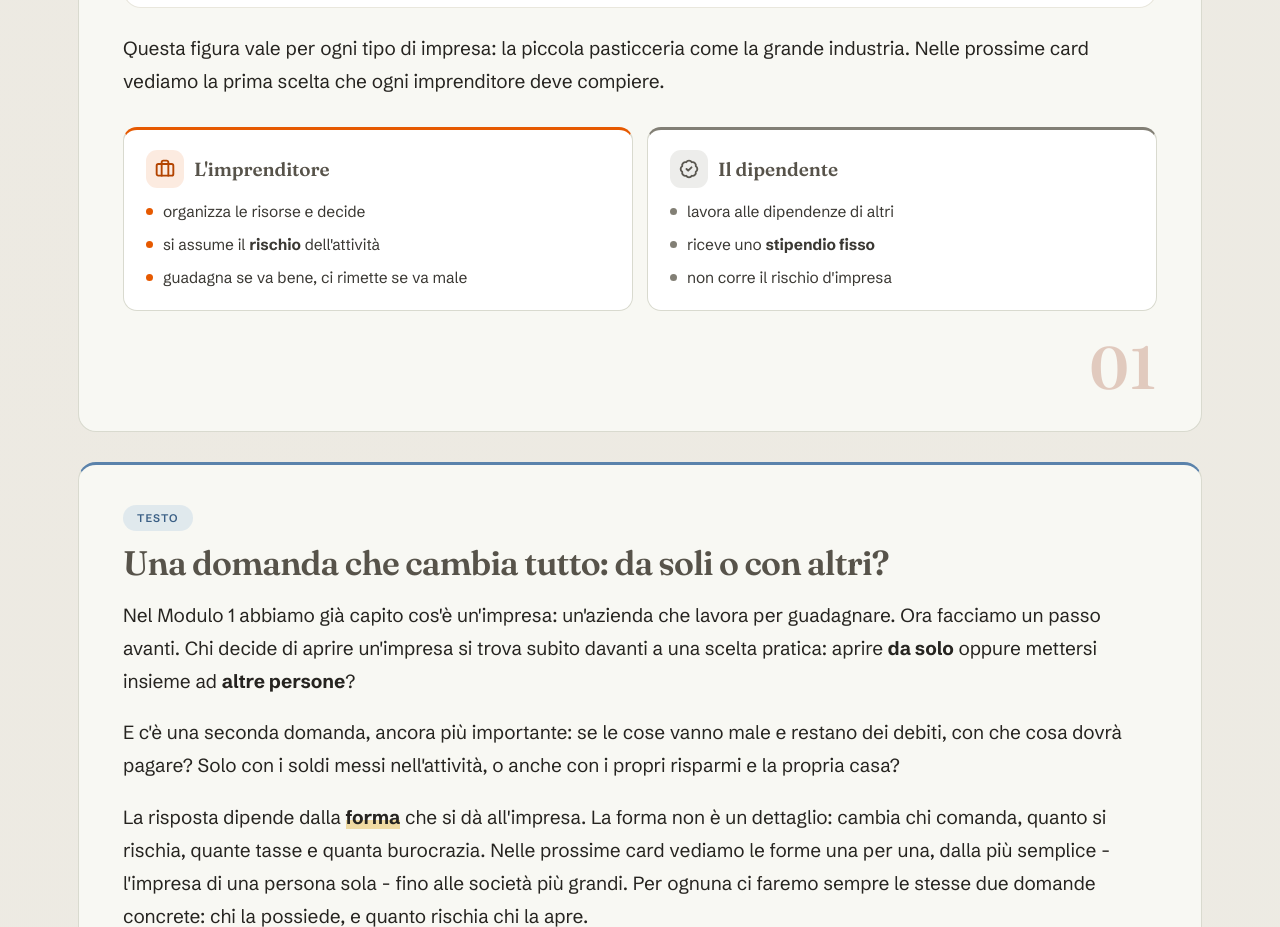
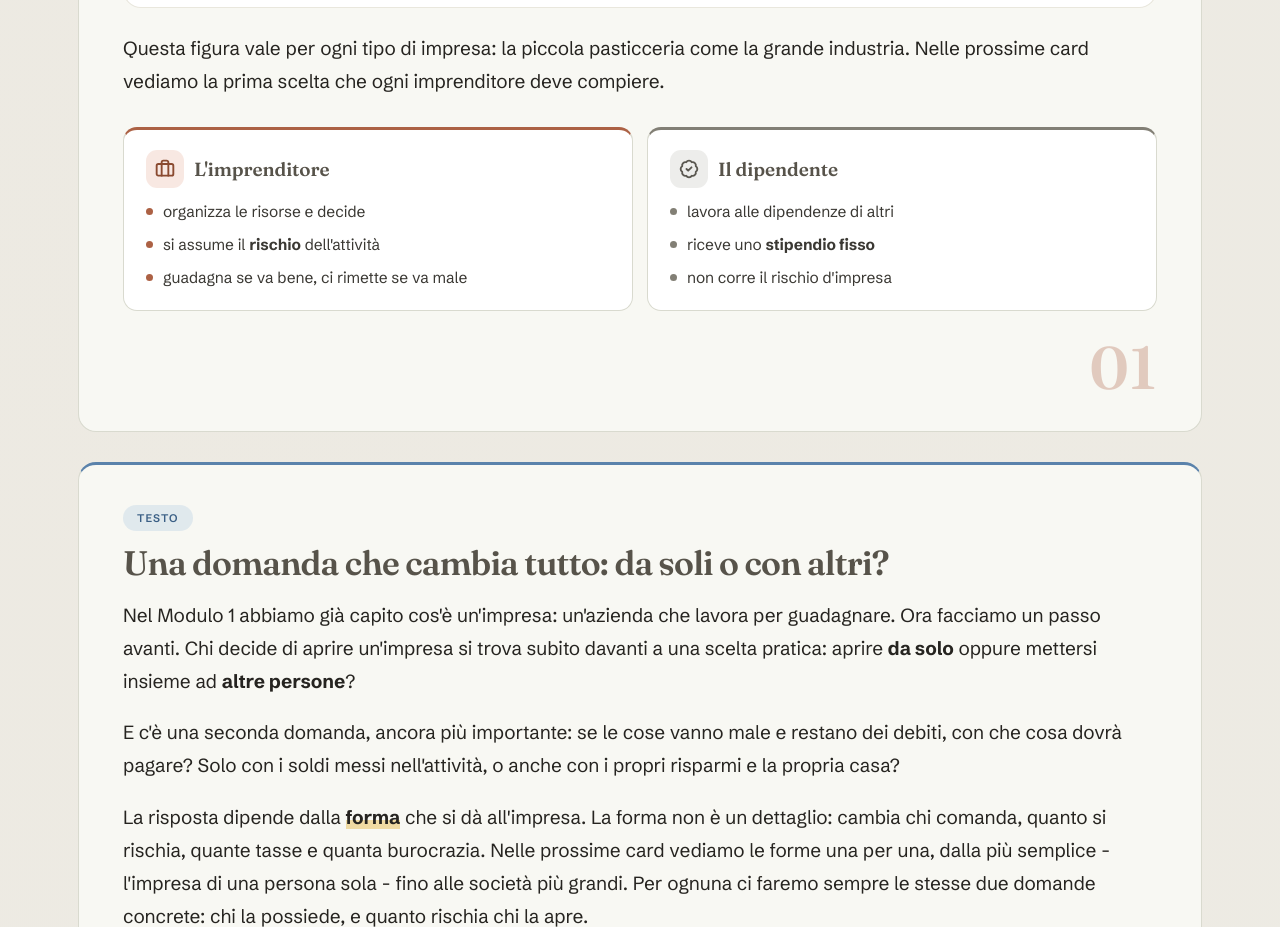
Before and after one commit to maurobecattini77-hue/imprenditore, a plain HTML site: page index.html in a window 1280 px wide. Shown: the part 2420-3347 px from the top of the page. Drawn offline with nearby package versions, Linux system fonts and the light colour scheme; no server answers.

Commit message:
Il confronto imprenditore/dipendente passa dal colore accento (arancio) al terracotta di famiglia

```diff
--- a/index.html
+++ b/index.html
@@ -544,9 +544,9 @@ svg.mappa { max-width:1020px; margin-left:auto; margin-right:auto; }
         </blockquote>
         <p style="font-size:19px;line-height:1.74;margin:0;">Questa figura vale per ogni tipo di impresa: la piccola pasticceria come la grande industria. Nelle prossime card vediamo la prima scelta che ogni imprenditore deve compiere.</p>
         <div style="display:grid;grid-template-columns:repeat(auto-fit,minmax(230px,1fr));gap:14px;margin-top:28px;">
-          <div style="background:#fff;border:1px solid #D9DACF;border-top:3px solid #E65900;border-radius:14px;padding:20px 22px;">
-            <div style="display:flex;align-items:center;gap:10px;margin-bottom:12px;"><span style="width:38px;height:38px;border-radius:11px;background:rgba(230,89,0,.12);color:#b34400;display:flex;align-items:center;justify-content:center;"><i data-lucide="briefcase" class="lucide" style="font-size:20px;"></i></span><span style="font-family:'Fraunces',serif;font-weight:600;font-size:19px;color:#57534A;">L'imprenditore</span></div>
-            <ul style="list-style:none;padding:0;margin:0;display:grid;gap:9px;"><li style="display:flex;gap:10px;align-items:flex-start;font-size:15.5px;line-height:1.55;color:#3a3833;"><span style="width:7px;height:7px;border-radius:50%;background:#E65900;flex-shrink:0;margin-top:8px;"></span><span>organizza le risorse e decide</span></li><li style="display:flex;gap:10px;align-items:flex-start;font-size:15.5px;line-height:1.55;color:#3a3833;"><span style="width:7px;height:7px;border-radius:50%;background:#E65900;flex-shrink:0;margin-top:8px;"></span><span>si assume il <strong>rischio</strong> dell'attività</span></li><li style="display:flex;gap:10px;align-items:flex-start;font-size:15.5px;line-height:1.55;color:#3a3833;"><span style="width:7px;height:7px;border-radius:50%;background:#E65900;flex-shrink:0;margin-top:8px;"></span><span>guadagna se va bene, ci rimette se va male</span></li></ul>
+          <div style="background:#fff;border:1px solid #D9DACF;border-top:3px solid #AC6144;border-radius:14px;padding:20px 22px;">
+            <div style="display:flex;align-items:center;gap:10px;margin-bottom:12px;"><span style="width:38px;height:38px;border-radius:11px;background:rgba(221,151,122,.22);color:#8a4a30;display:flex;align-items:center;justify-content:center;"><i data-lucide="briefcase" class="lucide" style="font-size:20px;"></i></span><span style="font-family:'Fraunces',serif;font-weight:600;font-size:19px;color:#57534A;">L'imprenditore</span></div>
+            <ul style="list-style:none;padding:0;margin:0;display:grid;gap:9px;"><li style="display:flex;gap:10px;align-items:flex-start;font-size:15.5px;line-height:1.55;color:#3a3833;"><span style="width:7px;height:7px;border-radius:50%;background:#AC6144;flex-shrink:0;margin-top:8px;"></span><span>organizza le risorse e decide</span></li><li style="display:flex;gap:10px;align-items:flex-start;font-size:15.5px;line-height:1.55;color:#3a3833;"><span style="width:7px;height:7px;border-radius:50%;background:#AC6144;flex-shrink:0;margin-top:8px;"></span><span>si assume il <strong>rischio</strong> dell'attività</span></li><li style="display:flex;gap:10px;align-items:flex-start;font-size:15.5px;line-height:1.55;color:#3a3833;"><span style="width:7px;height:7px;border-radius:50%;background:#AC6144;flex-shrink:0;margin-top:8px;"></span><span>guadagna se va bene, ci rimette se va male</span></li></ul>
           </div>
           <div style="background:#fff;border:1px solid #D9DACF;border-top:3px solid #827F75;border-radius:14px;padding:20px 22px;">
             <div style="display:flex;align-items:center;gap:10px;margin-bottom:12px;"><span style="width:38px;height:38px;border-radius:11px;background:rgba(130,127,117,.14);color:#5a5750;display:flex;align-items:center;justify-content:center;"><i data-lucide="badge-check" class="lucide" style="font-size:20px;"></i></span><span style="font-family:'Fraunces',serif;font-weight:600;font-size:19px;color:#57534A;">Il dipendente</span></div>
```
